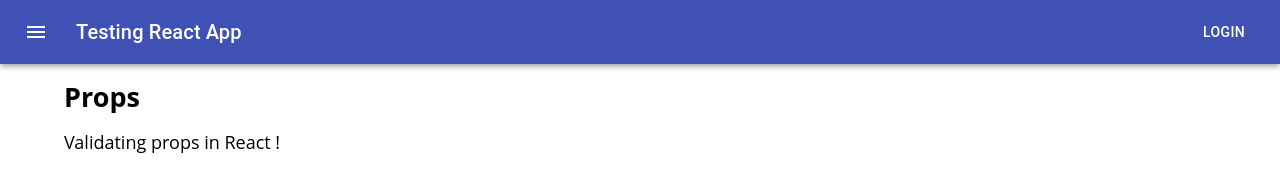
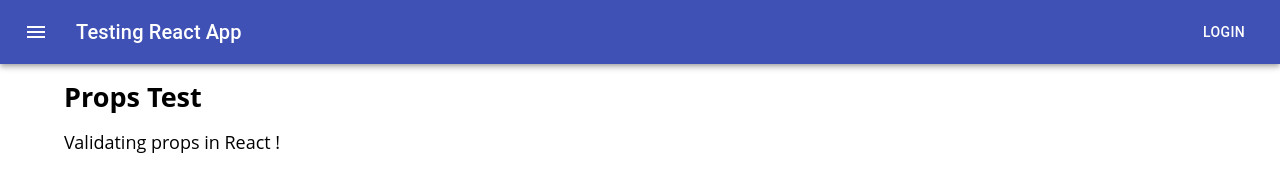
Before and after one commit to learning-zone/Testing-React-with-Jest-and-Enzyme, a React (Create React App) app: page / in a window 1280 px wide. Shown: the top 176 px of the page. Built offline with nearby package versions, Linux system fonts and the light colour scheme; no server answers.

Commit message:
Update App.js

```diff
--- a/src/App.js
+++ b/src/App.js
@@ -10,7 +10,7 @@ function App() {
     <div className="App" data-test="AppComponent">
       <Header />
       <section className="main">
-        <Props header="Props" desc="Validating props in React !" />
+        <Props header="Props Test" desc="Validating props in React !" />
         <br/><hr/>
         <Events />
         <br/><hr/>
```
